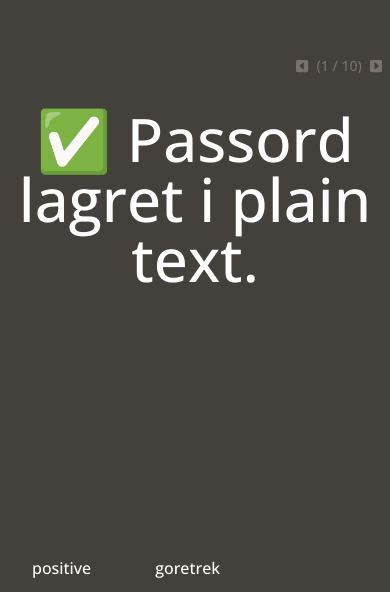
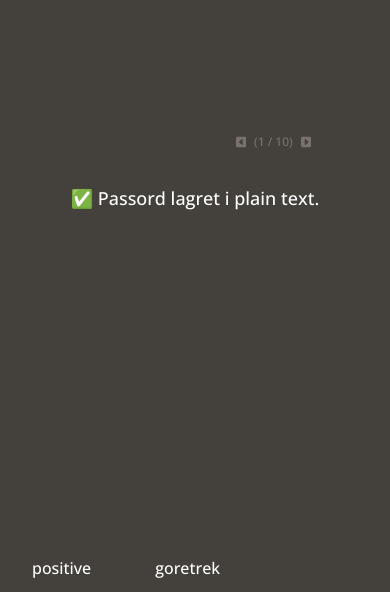
Before and after one commit to NicTorgersen/static-nichlas.no, a Vue app: page / in a window 390 px wide. Shown: the part 252-844 px from the top of the page. Built offline with nearby package versions, Linux system fonts and the light colour scheme.

Commit message:
mobile friendly

```diff
--- a/src/App/App.vue
+++ b/src/App/App.vue
@@ -2,8 +2,8 @@
     <div class="min-h-screen flex flex-col items-center justify-center text-center">
         <TransitionGroup name="fade" mode="out-in">
             <template v-for="(string, index) in stringsByCategory">
-                <div v-if="index === currentIndex" class="flex flex-col text-white text-6xl absolute whitespace-pre-line" :key="index">
-                    <span class="flex text-stone-500 text-sm items-center justify-end fill-stone-500 mb-7">
+                <div v-if="index === currentIndex" class="flex flex-col text-white text-lg sm:text-6xl absolute whitespace-pre-line" :key="index">
+                    <span class="flex text-stone-500 text-xs sm:text-sm items-center justify-end fill-stone-500 mb-7">
                         <button class="p-2" @click.prevent="updateStringIndex({incrementBy: -1})">
                             <svg xmlns="http://www.w3.org/2000/svg" height="1em" viewBox="0 0 448 512"><!--! Font Awesome Free 6.4.2 by @fontawesome - https://fontawesome.com License - https://fontawesome.com/license (Commercial License) Copyright 2023 Fonticons, Inc. --><path d="M0 416c0 35.3 28.7 64 64 64l320 0c35.3 0 64-28.7 64-64l0-320c0-35.3-28.7-64-64-64L64 32C28.7 32 0 60.7 0 96L0 416zM128 256c0-6.7 2.8-13 7.7-17.6l112-104c7-6.5 17.2-8.2 25.9-4.4s14.4 12.5 14.4 22l0 208c0 9.5-5.7 18.2-14.4 22s-18.9 2.1-25.9-4.4l-112-104c-4.9-4.5-7.7-10.9-7.7-17.6z"/></svg>
                         </button>
@@ -115,6 +115,8 @@ const updateStringIndex = ({generator = "incremental", incrementBy = 1} = {}) =>
 }
 
 const nextString = (event) => {
+    console.log(event)
+
     const next = 39
     const previous = 37
 
```
